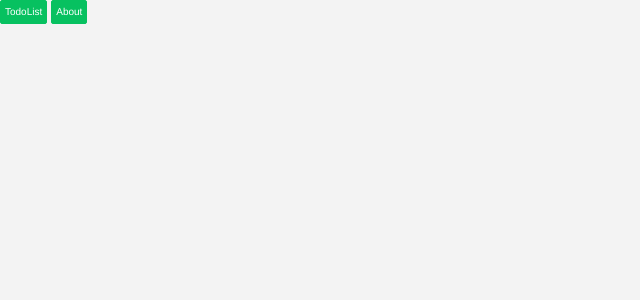
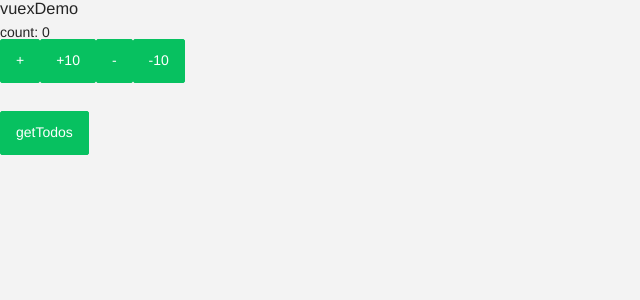
Before and after one commit to Wrectou/vue_something, a Vue app: page /#/vuexDemo in a window 1280 px wide. Before the commit this address led to /#/showRouters. Shown: the top 300 px of the page, without its empty margins (0-640 px from the left). Built offline with nearby package versions, Linux system fonts and the light colour scheme.

Commit message:
vuexDemo: state getters mutations actions

```diff
--- a/src/main.js
+++ b/src/main.js
@@ -1,6 +1,7 @@
 import Vue from 'vue'
 import App from './App.vue'
 import router from '@/router'
+import { store } from '@/store';
 import '@/assets/css/reset.css'
 
 Vue.config.productionTip = false
@@ -8,4 +9,5 @@ Vue.config.productionTip = false
 new Vue({
   render: h => h(App),
   router,
+  store,
 }).$mount('#app')
--- a/src/pages/About.vue
+++ /dev/null
@@ -1,18 +0,0 @@
-<template>
-  <div class="about-box">
-    <h3>About</h3>
-  </div>
-</template>
-
-<script>
-export default {
-  name: 'about'
-}
-</script>
-
-<style lang="scss">
-.about-box{
-  width: 100vw;
-  min-height: 50vh;
-}
-</style>
--- a/src/pages/ShowRouters.vue
+++ b/src/pages/ShowRouters.vue
@@ -18,7 +18,7 @@ export default {
     return {
       routerList: [
         {name: 'TodoList', link: '/TodoList'},
-        {name: 'About', link: '/About'},
+        {name: 'VuexDemo', link: '/vuexDemo'},
       ]
     }
   },
--- a/src/pages/TodoList/index.vue
+++ b/src/pages/TodoList/index.vue
@@ -1,7 +1,8 @@
 <template>
   <div class="todo-list-box">
     <Header @childAddTodo="addTodo"/>
-
+    <h4>count: {{count}}</h4>
+    <h4>getTodayTodo: {{getTodayTodo}}</h4>
     <div class="todo-list">
       <van-skeleton :loading="isLoading" :row="6" />
       <van-swipe-cell v-for="(todo, i) in resetTodosArr" :name="JSON.stringify(todo)" :key="todo.id" :before-close="beforeClose">
@@ -33,6 +34,7 @@ import Header from '@/components/TodoList/Header.vue'
 import { getTodoList, editTodo, deleteTodo } from '@/api'
 import { Tabbar, TabbarItem,   SwipeCell, Cell, Button, Dialog, Checkbox, Empty, Skeleton, Toast,  Icon } from 'vant'
 import { TimeUtil } from '@/utils'
+import { mapState, mapGetters } from 'vuex'
 
 export default {
   name: 'todo-list',
@@ -86,7 +88,12 @@ export default {
       nowArr.sort((a, b) => a.time - b.time)
       doneArr.sort((a, b) => a.donetime - b.donetime)
       return [...nowArr, ...doneArr]
-    }
+    },
+    ...mapState(['count']),
+    // getTodayTodo() {
+    //   return this.$store.getters.getTodayTodo
+    // },
+    ...mapGetters(['getTodayTodo'])
   },
   methods: {
     // 获取todos
--- /dev/null
+++ b/src/pages/VuexDemo.vue
@@ -0,0 +1,74 @@
+<template>
+  <div class="about-box">
+    <h3>vuexDemo</h3>
+    count: {{getVuexData}}
+    <br/>
+    <van-button type="primary" @click="increment">+</van-button>
+    <van-button type="primary" @click="incrementNum">+10</van-button>
+    <van-button type="primary" @click="decrement">-</van-button>
+    <van-button type="primary" @click="decrementNum(10)">-10</van-button>
+    <br/>
+    <br/>
+    <div class="todos">
+      <p v-for="item in todos" :key=item.paramsId>{{item.todo}}<br/><br/></p>
+    </div>
+    <br/>
+    <!-- <van-button type="primary" @click="getTodo">getTodo</van-button> -->
+    <van-button type="primary" @click="getTodos">getTodos</van-button>
+  </div>
+</template>
+
+<script>
+import { Button } from 'vant'
+import { mapMutations, mapActions } from 'vuex'
+
+export default {
+  name: 'vuex-demo',
+  data() {
+    return {
+
+    }
+  },
+  components: {
+    [Button.name]: Button
+  },
+  computed: {
+    getVuexData() {
+      return this.$store.state.count
+    },
+    todos() {
+      return this.$store.state.todos
+    }
+  },
+  methods: {
+    ...mapMutations(['decrement', 'decrementNum']),
+    increment() {
+      this.$store.commit('increment')
+    },
+    // incrementNum() {
+    //   this.$store.commit('incrementNum', 10)
+    // },
+    incrementNum() {
+      // this.$store.commit('incrementNum', {amount:10})
+      this.$store.commit({type: 'incrementNum', amount: 10})
+    },
+    // decrement() {
+    //   this.$store.commit('decrement')
+    // },
+    // decrementNum() {
+    //   this.$store.commit('decrementNum', 10)
+    // },
+    ...mapActions(['getTodos']),
+    getTodo() {
+      this.$store.dispatch('getTodos')
+    },
+  },
+}
+</script>
+
+<style lang="scss" scoped>
+.about-box{
+  width: 100vw;
+  min-height: 50vh;
+}
+</style>
--- a/src/router/routes.js
+++ b/src/router/routes.js
@@ -16,9 +16,9 @@ export const routes = [
     name: 'add-todo',
     component: () => import('@/pages/TodoList/AddTodo.vue')
   },{
-    path: '/about',
-    name: 'about',
-    component: () => import('@/pages/About.vue')
+    path: '/vuexDemo',
+    name: 'vuex-demo',
+    component: () => import('@/pages/VuexDemo.vue')
   },
   {
     path: '*',
--- /dev/null
+++ b/src/store/index.js
@@ -0,0 +1,52 @@
+import Vue from 'vue'
+import Vuex from 'vuex'
+import { getTodoList } from '@/api'
+import { TimeUtil } from '@/utils'
+
+const timeUtil = new TimeUtil()
+
+Vue.use(Vuex)
+
+export const store = new Vuex.Store({
+  state: {
+    count: 0,
+    todos: []
+  },
+  getters: {
+    getTodayTodo: state => {
+      return state.todos.filter(item => timeUtil.isToday(item.time))
+    }
+  },
+  mutations: {
+    increment: state => {
+      state.count ++
+    },
+    // incrementNum: (state, payload) => {
+    //   state.count += payload
+    // },
+    incrementNum: (state, payload) => {
+      state.count += payload.amount
+    },
+    decrement(state) {
+      state.count --
+    },
+    decrementNum: (state, payload) => {
+      state.count -= payload
+    },
+    updateTodoList: (state, payload) => {
+      state.todos = payload.todos
+    }
+  },
+  actions: {
+    getTodos: async context => {
+      // console.log(context);
+      const {data} = await getTodoList()
+      let todos = []
+      for (let [key, value] of Object.entries(data)) {
+        value.paramsId = key
+        todos.push(value)
+      }
+      context.commit({type: 'updateTodoList', todos})
+    }
+  },
+})
--- a/vue.config.js
+++ b/vue.config.js
@@ -1,4 +1,7 @@
 module.exports = {
   // 禁用eslint-loader
-  lintOnSave:false
+  lintOnSave:false,
+  devServer: {
+    open: true
+  }
 }
```
